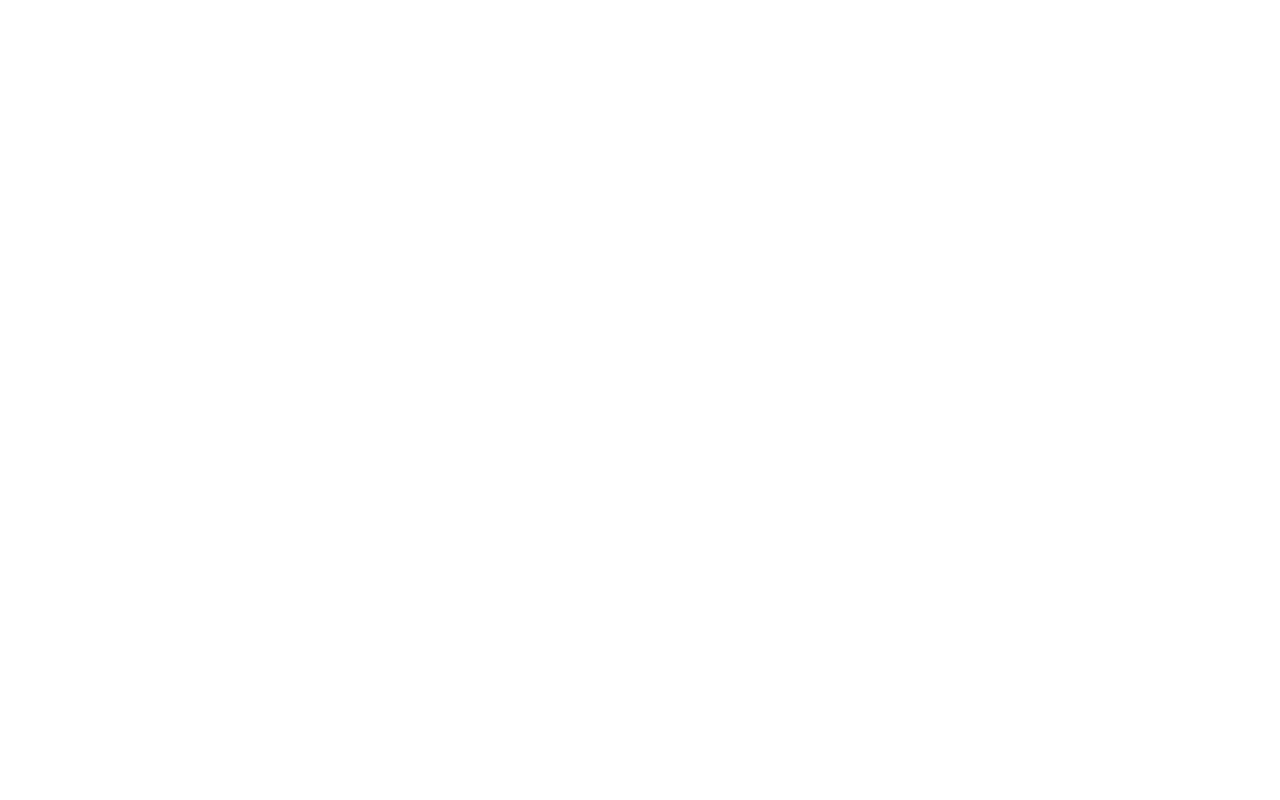
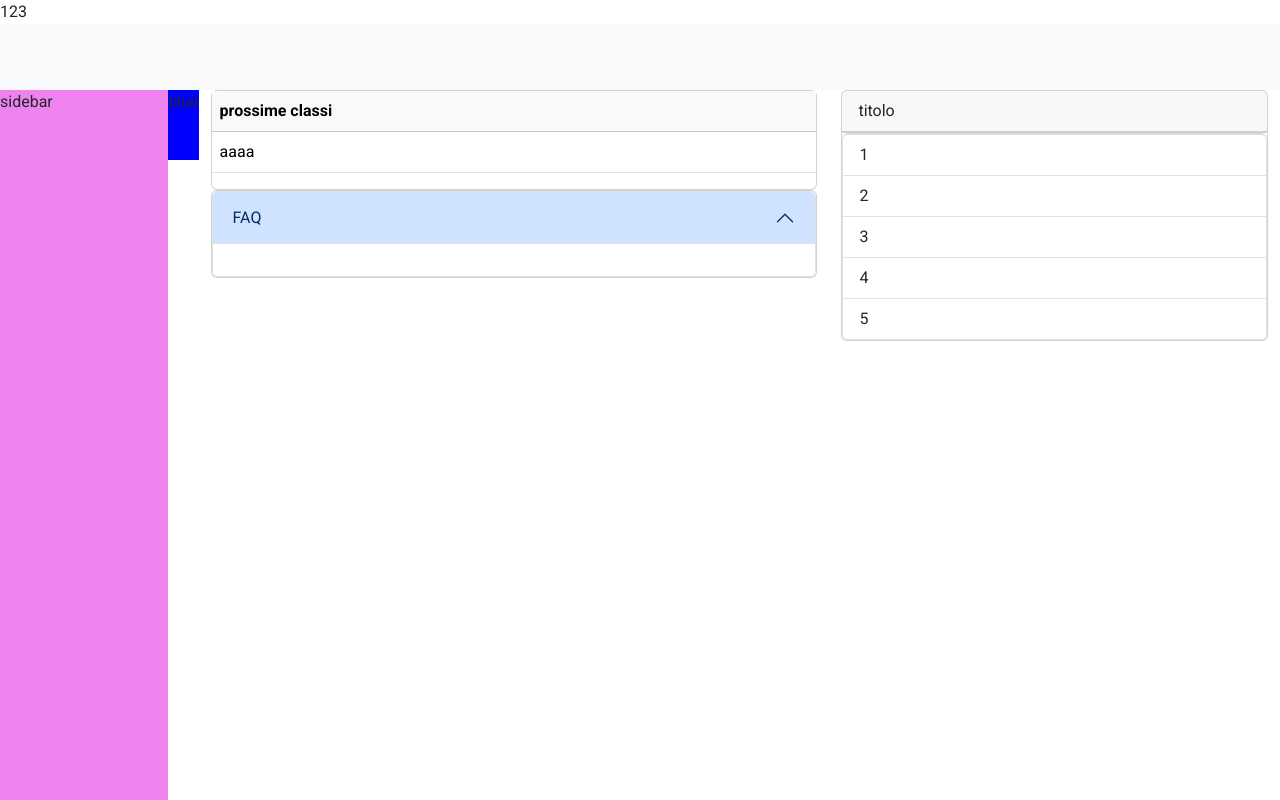
Before and after one commit to DanieleSalinitro/html-css-bootstrap-dashboard, a plain HTML site: page index.html in a window 1280 px wide. Drawn offline with nearby package versions, Linux system fonts and the light colour scheme.

Commit message:
modifiche

```diff
--- a/css/style.css
+++ b/css/style.css
@@ -1,3 +1,32 @@
 .ds-debug{
     border: 1px solid red;
 }
+
+body{
+    font-family: "Roboto", sans-serif ;
+}
+
+#wrapper{
+    height: 100vh;
+}
+header{
+    background-color: #F8F9FA;
+    height: 90px;
+}
+.ds-container{
+    height: calc(100% - 90px);
+    /* background-color: red; */
+
+}
+#sidebar{
+    width: 200px;
+    background-color: violet;
+}
+main{
+    width: calc(100% - 200px);
+    overflow-y: auto;
+}
+.ds-blue{
+    background-color: blue;
+    height: 70px;
+}
--- a/index.html
+++ b/index.html
@@ -1,5 +1,6 @@
 <!DOCTYPE html>
 <html lang="en">
+
 <head>
     <meta charset="UTF-8">
     <meta name="viewport" content="width=device-width, initial-scale=1.0">
@@ -8,19 +9,92 @@
         crossorigin="anonymous" referrerpolicy="no-referrer" />
     <link rel="preconnect" href="https://fonts.googleapis.com">
     <link rel="preconnect" href="https://fonts.gstatic.com" crossorigin>
-        <link href="https://fonts.googleapis.com/css2?family=Montserrat:ital,wght@0,100..900;1,100..900&display=swap"
+    <link
+        href="https://fonts.googleapis.com/css2?family=Roboto:ital,wght@0,100;0,300;0,400;0,500;0,700;0,900;1,100;1,300;1,400;1,500;1,700;1,900&display=swap"
         rel="stylesheet">
     <link href="https://cdn.jsdelivr.net/npm/bootstrap@5.3.3/dist/css/bootstrap.min.css" rel="stylesheet"
         integrity="sha384-QWTKZyjpPEjISv5WaRU9OFeRpok6YctnYmDr5pNlyT2bRjXh0JMhjY6hW+ALEwIH" crossorigin="anonymous">
     <link rel="stylesheet" href="css/style.css">
     <title>prova daniele</title>
 </head>
+
 <body>
     <script src="https://cdn.jsdelivr.net/npm/bootstrap@5.3.3/dist/js/bootstrap.bundle.min.js"
-        integrity="sha384-YvpcrYf0tY3lHB60NNkmXc5s9fDVZLESaAA55NDzOxhy9GkcIdslK1eN7N6jIeHz"
-        crossorigin="anonymous">
+        integrity="sha384-YvpcrYf0tY3lHB60NNkmXc5s9fDVZLESaAA55NDzOxhy9GkcIdslK1eN7N6jIeHz" crossorigin="anonymous">
     </script>
 
+    <div id="wrapper">
+        <header>
+            <div class="d-flex bg-white ">
+                <div>1</div>
+                <div>2</div>
+                <div>3</div>
+            </div>
+        </header>
+        <div class="ds-container d-flex ">
+            <div id="sidebar">
+                sidebar
+            </div>
+            <div class="ds-blue">
+                blue
+            </div>
+            <main class="container-fluid">
+                <div class="row">
+                    <div class="col-12 col-lg-7">
+                        <div class="card">
+                            <table class="table ">
+                                <thead class="table-light">
+                                    <th>prossime classi</th>
+                                </thead>
+                                <tbody>
+                                    <tr>
+                                        <td>aaaa</td>
+                                    </tr>
+                                </tbody>
+                            </table>
+                        </div>
+                        <div class="card">
+                            <div class="accordion" id="accordionExample">
+                                <div class="accordion-item">
+                                    <h2 class="accordion-header">
+                                        <button class="accordion-button" type="button" data-bs-toggle="collapse"
+                                            data-bs-target="#collapseOne" aria-expanded="true"
+                                            aria-controls="collapseOne">
+                                            FAQ
+                                        </button>
+                                    </h2>
+                                    <div id="collapseOne" class="accordion-collapse collapse show"
+                                        data-bs-parent="#accordionExample">
+                                        <div class="accordion-body">
+                                        </div>
+                                    </div>
+                                </div>
+                            </div>
+                        </div>
+                    </div>
+
+                    <div class="col-12 col-lg-5">
+                        <div class="card">
+                            <div class="card-header">
+                                titolo
+                            </div>
+                            <div class="list-group "> </div>
+                            <ul class="list-group">
+                                <li class="list-group-item">1</li>
+                                <li class="list-group-item">2</li>
+                                <li class="list-group-item">3</li>
+                                <li class="list-group-item">4</li>
+                                <li class="list-group-item">5</li>
+                            </ul>
+                        </div>
+                    </div>
+
+                </div>
+            </main>
+        </div>
+
+    </div>
 
 </body>
+
 </html>
```
Lines whose indentation alone changed are shown as unchanged.
